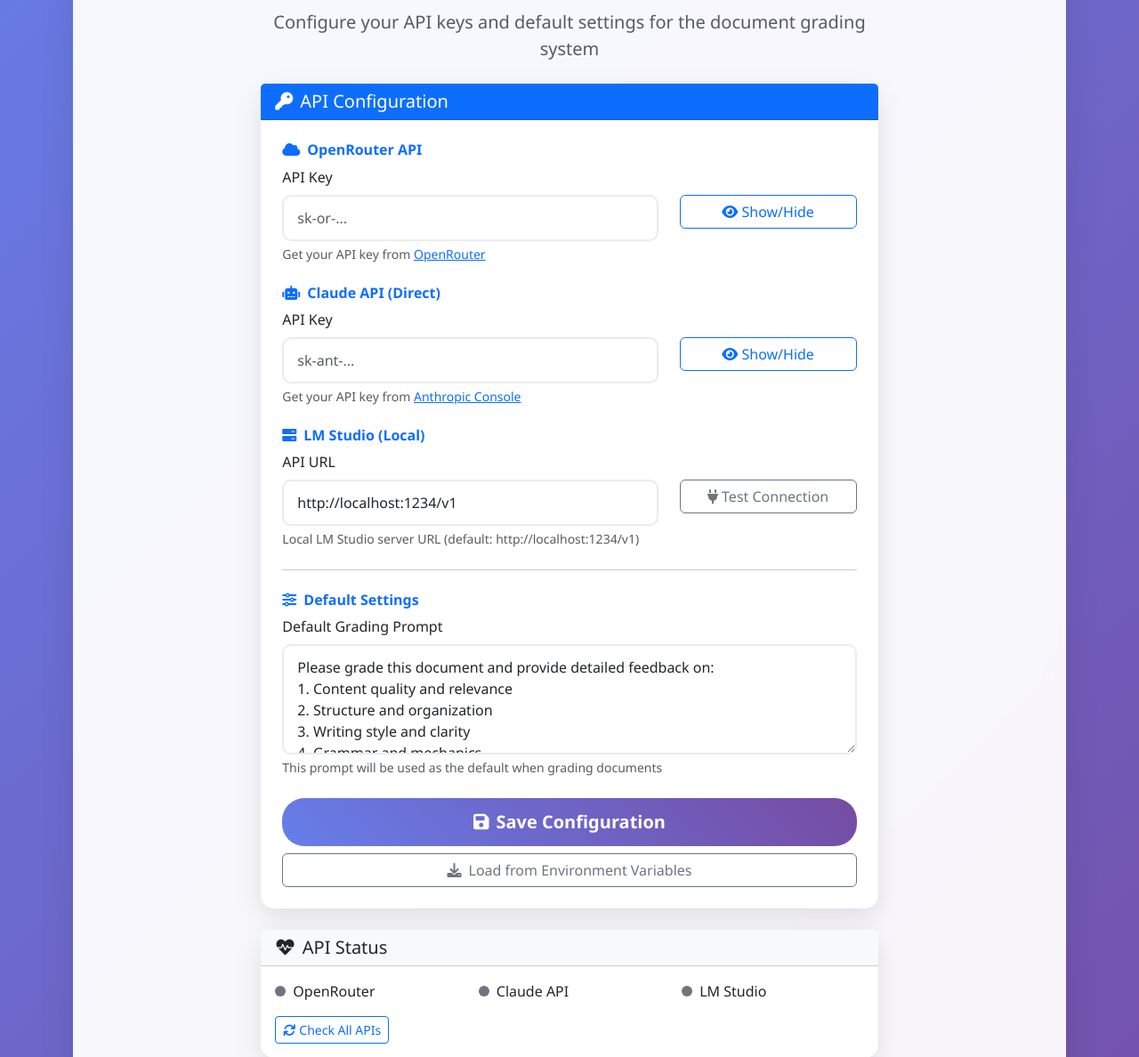
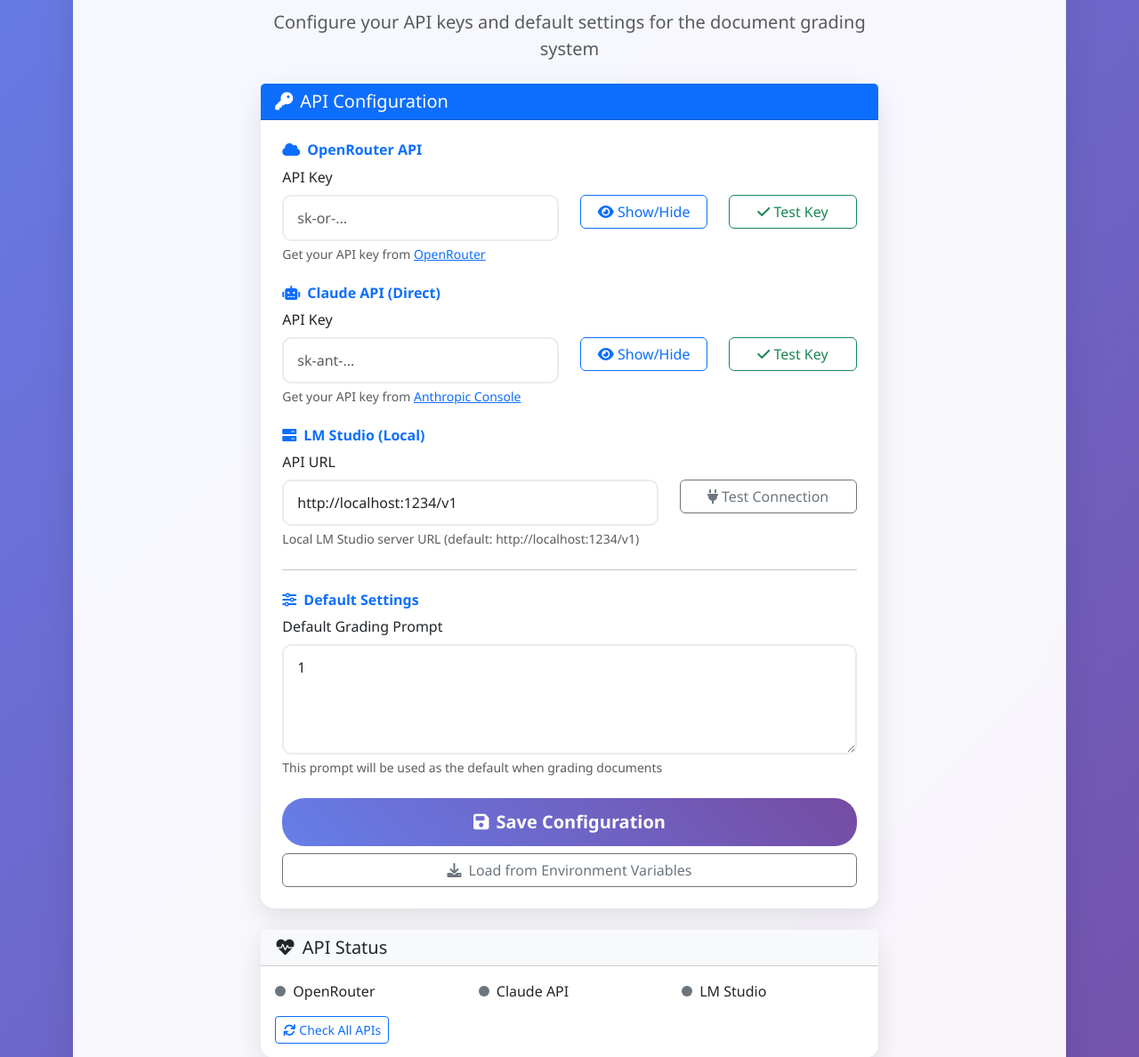
Before and after one commit to mission-deny-the-mission/grading-app, a Flask app: page /config in a window 1280 px wide. Shown: the part 260-1448 px from the top of the page at 89% size. Run offline with Flask 3, Linux system fonts and the light colour scheme; the visitor is signed in with stand-in values (Sample User, id 1).

Commit message:
Fix configuration page

```diff
--- a/app.py
+++ b/app.py
@@ -182,7 +182,8 @@
 @app.route('/')
 def index():
     """Main page with upload form and configuration."""
-    return render_template('index.html')
+    default_prompt = session.get('default_prompt', 'Please grade this document and provide detailed feedback on:\n1. Content quality and relevance\n2. Structure and organization\n3. Writing style and clarity\n4. Grammar and mechanics\n5. Overall assessment with specific suggestions for improvement\n\nPlease provide a comprehensive evaluation with specific examples from the text.')
+    return render_template('index.html', default_prompt=default_prompt)
 
 @app.route('/upload', methods=['POST'])
 def upload_file():
@@ -208,7 +209,7 @@
             return jsonify({'error': 'Unsupported file type. Please upload .docx or .pdf files.'}), 400
 
         # Get grading parameters
-        prompt = request.form.get('prompt', 'Please grade this document and provide detailed feedback.')
+        prompt = request.form.get('prompt', session.get('default_prompt', 'Please grade this document and provide detailed feedback.'))
         provider = request.form.get('provider', 'openrouter')
 
         # Grade the document
@@ -242,22 +243,179 @@
 @app.route('/config')
 def config():
     """Configuration page for API keys and settings."""
-    return render_template('config.html')
+    # Load current configuration from environment variables
+    config_data = {
+        'openrouter_api_key': os.getenv('OPENROUTER_API_KEY', ''),
+        'claude_api_key': os.getenv('CLAUDE_API_KEY', ''),
+        'lm_studio_url': os.getenv('LM_STUDIO_URL', 'http://localhost:1234/v1'),
+        'default_prompt': session.get('default_prompt', 'Please grade this document and provide detailed feedback on:\n1. Content quality and relevance\n2. Structure and organization\n3. Writing style and clarity\n4. Grammar and mechanics\n5. Overall assessment with specific suggestions for improvement\n\nPlease provide a comprehensive evaluation with specific examples from the text.')
+    }
+    return render_template('config.html', config=config_data)
 
 @app.route('/save_config', methods=['POST'])
 def save_config():
     """Save configuration settings."""
+    try:
+        config_data = {
+            'openrouter_api_key': request.form.get('openrouter_api_key', ''),
+            'claude_api_key': request.form.get('claude_api_key', ''),
+            'lm_studio_url': request.form.get('lm_studio_url', 'http://localhost:1234/v1'),
+            'default_prompt': request.form.get('default_prompt', 'Please grade this document and provide detailed feedback.')
+        }
+
+        # Save to session for immediate use
+        session['config'] = config_data
+        session['default_prompt'] = config_data['default_prompt']
+
+        # Save to .env file for persistence
+        env_file_path = '.env'
+        env_content = []
+
+        # Read existing .env file if it exists
+        if os.path.exists(env_file_path):
+            with open(env_file_path, 'r') as f:
+                existing_lines = f.readlines()
+                existing_vars = {}
+                for line in existing_lines:
+                    if '=' in line and not line.strip().startswith('#'):
+                        key, value = line.strip().split('=', 1)
+                        existing_vars[key] = value
+
+                # Update with new values
+                if config_data['openrouter_api_key']:
+                    existing_vars['OPENROUTER_API_KEY'] = config_data['openrouter_api_key']
+                if config_data['claude_api_key']:
+                    existing_vars['CLAUDE_API_KEY'] = config_data['claude_api_key']
+                if config_data['lm_studio_url']:
+                    existing_vars['LM_STUDIO_URL'] = config_data['lm_studio_url']
+
+                # Write back to file
+                with open(env_file_path, 'w') as f:
+                    for key, value in existing_vars.items():
+                        f.write(f"{key}={value}\n")
+        else:
+            # Create new .env file
+            with open(env_file_path, 'w') as f:
+                if config_data['openrouter_api_key']:
+                    f.write(f"OPENROUTER_API_KEY={config_data['openrouter_api_key']}\n")
+                if config_data['claude_api_key']:
+                    f.write(f"CLAUDE_API_KEY={config_data['claude_api_key']}\n")
+                if config_data['lm_studio_url']:
+                    f.write(f"LM_STUDIO_URL={config_data['lm_studio_url']}\n")
+
+        # Reload environment variables
+        load_dotenv(override=True)
+
+        # Update global variables
+        global OPENROUTER_API_KEY, CLAUDE_API_KEY, LM_STUDIO_URL, anthropic
+        OPENROUTER_API_KEY = os.getenv('OPENROUTER_API_KEY')
+        CLAUDE_API_KEY = os.getenv('CLAUDE_API_KEY')
+        LM_STUDIO_URL = os.getenv('LM_STUDIO_URL', 'http://localhost:1234/v1')
+
+        # Reinitialize API clients
+        if OPENROUTER_API_KEY:
+            openai.api_key = OPENROUTER_API_KEY
+            openai.api_base = "https://openrouter.ai/api/v1"
+
+        anthropic = None
+        if CLAUDE_API_KEY:
+            try:
+                anthropic = Anthropic(api_key=CLAUDE_API_KEY)
+            except Exception as e:
+                print(f"Warning: Failed to initialize Anthropic client: {e}")
+                anthropic = None
+
+        return jsonify({'success': True, 'message': 'Configuration saved successfully'})
+    except Exception as e:
+        return jsonify({'success': False, 'message': f'Failed to save configuration: {str(e)}'})
+
+@app.route('/load_config', methods=['GET'])
+def load_config():
+    """Load current configuration from environment variables."""
     config_data = {
-        'openrouter_api_key': request.form.get('openrouter_api_key', ''),
-        'claude_api_key': request.form.get('claude_api_key', ''),
-        'lm_studio_url': request.form.get('lm_studio_url', 'http://localhost:1234/v1'),
-        'default_prompt': request.form.get('default_prompt', 'Please grade this document and provide detailed feedback.')
+        'openrouter_api_key': os.getenv('OPENROUTER_API_KEY', ''),
+        'claude_api_key': os.getenv('CLAUDE_API_KEY', ''),
+        'lm_studio_url': os.getenv('LM_STUDIO_URL', 'http://localhost:1234/v1'),
+        'default_prompt': session.get('default_prompt', 'Please grade this document and provide detailed feedback on:\n1. Content quality and relevance\n2. Structure and organization\n3. Writing style and clarity\n4. Grammar and mechanics\n5. Overall assessment with specific suggestions for improvement\n\nPlease provide a comprehensive evaluation with specific examples from the text.')
     }
+    return jsonify(config_data)
 
-    # Save to session for now (in production, use a database)
-    session['config'] = config_data
+@app.route('/test_api_key', methods=['POST'])
+def test_api_key():
+    """Test API key validity."""
+    try:
+        data = request.get_json()
+        api_type = data.get('type')
+        api_key = data.get('key')
 
-    return jsonify({'success': True, 'message': 'Configuration saved successfully'})
+        if not api_key:
+            return jsonify({'success': False, 'error': 'No API key provided'})
+
+        if api_type == 'openrouter':
+            # Test OpenRouter API key
+            try:
+                openai.api_key = api_key
+                openai.api_base = "https://openrouter.ai/api/v1"
+
+                response = openai.ChatCompletion.create(
+                    model="anthropic/claude-3.5-sonnet",
+                    messages=[{"role": "user", "content": "Hello"}],
+                    max_tokens=10
+                )
+                return jsonify({'success': True, 'message': 'OpenRouter API key is valid'})
+            except Exception as e:
+                return jsonify({'success': False, 'error': f'Invalid OpenRouter API key: {str(e)}'})
+
+        elif api_type == 'claude':
+            # Test Claude API key
+            try:
+                test_anthropic = Anthropic(api_key=api_key)
+                response = test_anthropic.messages.create(
+                    model="claude-3-sonnet-20240229",
+                    max_tokens=10,
+                    messages=[{"role": "user", "content": "Hello"}]
+                )
+                return jsonify({'success': True, 'message': 'Claude API key is valid'})
+            except Exception as e:
+                return jsonify({'success': False, 'error': f'Invalid Claude API key: {str(e)}'})
+
+        else:
+            return jsonify({'success': False, 'error': 'Invalid API type'})
+
+    except Exception as e:
+        return jsonify({'success': False, 'error': str(e)})
+
+@app.route('/test_lm_studio', methods=['POST'])
+def test_lm_studio():
+    """Test LM Studio connection."""
+    try:
+        data = request.get_json()
+        url = data.get('url', 'http://localhost:1234/v1')
+
+        # Test with a simple completion request
+        response = requests.post(
+            f"{url}/chat/completions",
+            json={
+                "model": "local-model",
+                "messages": [
+                    {"role": "user", "content": "Hello"}
+                ],
+                "max_tokens": 10
+            },
+            headers={"Content-Type": "application/json"},
+            timeout=5
+        )
+
+        if response.status_code == 200:
+            return jsonify({'success': True, 'message': 'LM Studio connection successful'})
+        else:
+            return jsonify({'success': False, 'error': f'HTTP {response.status_code}: {response.text}'})
+    except requests.exceptions.ConnectionError:
+        return jsonify({'success': False, 'error': 'Connection failed. Make sure LM Studio is running.'})
+    except requests.exceptions.Timeout:
+        return jsonify({'success': False, 'error': 'Connection timeout. Check if LM Studio is running and accessible.'})
+    except Exception as e:
+        return jsonify({'success': False, 'error': str(e)})
 
 @app.route('/jobs')
 def jobs():
@@ -352,7 +510,8 @@
 @app.route('/bulk_upload')
 def bulk_upload():
     """Bulk upload interface."""
-    return render_template('bulk_upload.html')
+    default_prompt = session.get('default_prompt', 'Please grade this document and provide detailed feedback on:\n1. Content quality and relevance\n2. Structure and organization\n3. Writing style and clarity\n4. Grammar and mechanics\n5. Overall assessment with specific suggestions for improvement\n\nPlease provide a comprehensive evaluation with specific examples from the text.')
+    return render_template('bulk_upload.html', default_prompt=default_prompt)
 
 @app.route('/create_job', methods=['POST'])
 def create_job():
@@ -493,33 +652,6 @@
     batch = JobBatch.query.get_or_404(batch_id)
     return render_template('batch_detail.html', batch=batch)
 
-@app.route('/test_lm_studio', methods=['POST'])
-def test_lm_studio():
-    """Test LM Studio connection."""
-    try:
-        data = request.get_json()
-        url = data.get('url', 'http://localhost:1234/v1')
-
-        response = requests.post(
-            f"{url}/chat/completions",
-            json={
-                "model": "local-model",
-                "messages": [
-                    {"role": "user", "content": "Hello"}
-                ],
-                "max_tokens": 10
-            },
-            headers={"Content-Type": "application/json"},
-            timeout=5
-        )
-
-        if response.status_code == 200:
-            return jsonify({'success': True, 'message': 'Connection successful'})
-        else:
-            return jsonify({'success': False, 'error': f'HTTP {response.status_code}'})
-    except Exception as e:
-        return jsonify({'success': False, 'error': str(e)})
-
 @app.route('/api/jobs/<job_id>/process', methods=['POST'])
 def trigger_job_processing(job_id):
     """Manually trigger job processing."""
--- a/templates/config.html
+++ b/templates/config.html
@@ -29,19 +29,28 @@
                             <i class="fas fa-cloud me-2"></i>OpenRouter API
                         </h6>
                         <div class="row">
-                            <div class="col-md-8">
+                            <div class="col-md-6">
                                 <label for="openrouter_api_key" class="form-label">API Key</label>
                                 <input type="password" class="form-control" id="openrouter_api_key"
-                                       name="openrouter_api_key" placeholder="sk-or-...">
+                                       name="openrouter_api_key" placeholder="sk-or-..."
+                                       value="{{ config.openrouter_api_key if config else '' }}">
                                 <div class="form-text">
                                     Get your API key from <a href="https://openrouter.ai" target="_blank">OpenRouter</a>
                                 </div>
                             </div>
-                            <div class="col-md-4">
+                            <div class="col-md-3">
                                 <label class="form-label">&nbsp;</label>
                                 <div class="d-grid">
                                     <button type="button" class="btn btn-outline-primary" onclick="togglePassword('openrouter_api_key')">
                                         <i class="fas fa-eye"></i> Show/Hide
+                                    </button>
+                                </div>
+                            </div>
+                            <div class="col-md-3">
+                                <label class="form-label">&nbsp;</label>
+                                <div class="d-grid">
+                                    <button type="button" class="btn btn-outline-success" onclick="testAPIKey('openrouter')">
+                                        <i class="fas fa-check"></i> Test Key
                                     </button>
                                 </div>
                             </div>
@@ -54,19 +63,28 @@
                             <i class="fas fa-robot me-2"></i>Claude API (Direct)
                         </h6>
                         <div class="row">
-                            <div class="col-md-8">
+                            <div class="col-md-6">
                                 <label for="claude_api_key" class="form-label">API Key</label>
                                 <input type="password" class="form-control" id="claude_api_key"
-                                       name="claude_api_key" placeholder="sk-ant-...">
+                                       name="claude_api_key" placeholder="sk-ant-..."
+                                       value="{{ config.claude_api_key if config else '' }}">
                                 <div class="form-text">
                                     Get your API key from <a href="https://console.anthropic.com" target="_blank">Anthropic Console</a>
                                 </div>
                             </div>
-                            <div class="col-md-4">
+                            <div class="col-md-3">
                                 <label class="form-label">&nbsp;</label>
                                 <div class="d-grid">
                                     <button type="button" class="btn btn-outline-primary" onclick="togglePassword('claude_api_key')">
                                         <i class="fas fa-eye"></i> Show/Hide
+                                    </button>
+                                </div>
+                            </div>
+                            <div class="col-md-3">
+                                <label class="form-label">&nbsp;</label>
+                                <div class="d-grid">
+                                    <button type="button" class="btn btn-outline-success" onclick="testAPIKey('claude')">
+                                        <i class="fas fa-check"></i> Test Key
                                     </button>
                                 </div>
                             </div>
@@ -82,7 +100,7 @@
                             <div class="col-md-8">
                                 <label for="lm_studio_url" class="form-label">API URL</label>
                                 <input type="url" class="form-control" id="lm_studio_url"
-                                       name="lm_studio_url" value="http://localhost:1234/v1">
+                                       name="lm_studio_url" value="{{ config.lm_studio_url if config else 'http://localhost:1234/v1' }}">
                                 <div class="form-text">
                                     Local LM Studio server URL (default: http://localhost:1234/v1)
                                 </div>
@@ -108,14 +126,7 @@
                         <div class="mb-3">
                             <label for="default_prompt" class="form-label">Default Grading Prompt</label>
                             <textarea class="form-control" id="default_prompt" name="default_prompt" rows="4"
-                                      placeholder="Enter your default grading instructions...">Please grade this document and provide detailed feedback on:
-1. Content quality and relevance
-2. Structure and organization
-3. Writing style and clarity
-4. Grammar and mechanics
-5. Overall assessment with specific suggestions for improvement
-
-Please provide a comprehensive evaluation with specific examples from the text.</textarea>
+                                      placeholder="Enter your default grading instructions...">{{ config.default_prompt if config else 'Please grade this document and provide detailed feedback on:\n1. Content quality and relevance\n2. Structure and organization\n3. Writing style and clarity\n4. Grammar and mechanics\n5. Overall assessment with specific suggestions for improvement\n\nPlease provide a comprehensive evaluation with specific examples from the text.' }}</textarea>
                             <div class="form-text">
                                 This prompt will be used as the default when grading documents
                             </div>
@@ -315,21 +326,113 @@
     });
 }
 
+function loadFromEnv() {
+    // Load values from environment variables via API
+    fetch('/load_config')
+        .then(response => response.json())
+        .then(data => {
+            document.getElementById('openrouter_api_key').value = data.openrouter_api_key || '';
+            document.getElementById('claude_api_key').value = data.claude_api_key || '';
+            document.getElementById('lm_studio_url').value = data.lm_studio_url || 'http://localhost:1234/v1';
+            document.getElementById('default_prompt').value = data.default_prompt || '';
+            showStatus('Configuration loaded from environment variables', 'success');
+        })
+        .catch(error => {
+            showStatus('Failed to load configuration: ' + error.message, 'danger');
+        });
+}
+
 function checkAllAPIs() {
-    // This would be implemented with actual API tests
+    const statusIndicators = {
+        'openrouter-status': document.getElementById('openrouter-status'),
+        'claude-status': document.getElementById('claude-status'),
+        'lmstudio-status': document.getElementById('lmstudio-status')
+    };
+
+    // Reset all status indicators
+    Object.values(statusIndicators).forEach(indicator => {
+        indicator.className = 'status-indicator';
+    });
+
+    // Test OpenRouter
+    const openrouterKey = document.getElementById('openrouter_api_key').value;
+    if (openrouterKey) {
+        statusIndicators['openrouter-status'].classList.add('online');
+    } else {
+        statusIndicators['openrouter-status'].classList.add('offline');
+    }
+
+    // Test Claude API
+    const claudeKey = document.getElementById('claude_api_key').value;
+    if (claudeKey) {
+        statusIndicators['claude-status'].classList.add('online');
+    } else {
+        statusIndicators['claude-status'].classList.add('offline');
+    }
+
+    // Test LM Studio
+    testLMStudio();
+
     showStatus('API status check completed', 'info');
 }
 
-function loadFromEnv() {
-    // This would load values from environment variables
-    showStatus('Environment variables loaded (if available)', 'info');
+function testAPIKey(provider) {
+    const apiKeyField = document.getElementById(`${provider}_api_key`);
+    const statusIndicator = document.getElementById(`${provider}-status`);
+    const apiKey = apiKeyField.value;
+
+    statusIndicator.className = 'status-indicator';
+
+    if (!apiKey) {
+        statusIndicator.classList.add('offline');
+        showStatus(`${provider.charAt(0).toUpperCase() + provider.slice(1)} API key not set.`, 'warning');
+        return;
+    }
+
+    // Show loading state
+    statusIndicator.className = 'status-indicator';
+    showStatus(`Testing ${provider.charAt(0).toUpperCase() + provider.slice(1)} API key...`, 'info');
+
+    fetch('/test_api_key', {
+        method: 'POST',
+        headers: {
+            'Content-Type': 'application/json',
+        },
+        body: JSON.stringify({
+            type: provider,
+            key: apiKey
+        })
+    })
+    .then(response => response.json())
+    .then(data => {
+        if (data.success) {
+            statusIndicator.classList.add('online');
+            showStatus(data.message, 'success');
+        } else {
+            statusIndicator.classList.add('offline');
+            showStatus(data.error, 'danger');
+        }
+    })
+    .catch(error => {
+        statusIndicator.classList.add('offline');
+        showStatus(`${provider.charAt(0).toUpperCase() + provider.slice(1)} API key test failed: ${error.message}`, 'danger');
+    });
 }
 
 $(document).ready(function() {
+    // Load current configuration on page load
+    loadFromEnv();
+
     $('#configForm').on('submit', function(e) {
         e.preventDefault();
 
         const formData = new FormData(this);
+
+        // Show loading state
+        const submitBtn = $(this).find('button[type="submit"]');
+        const originalText = submitBtn.html();
+        submitBtn.html('<i class="fas fa-spinner fa-spin me-2"></i>Saving...');
+        submitBtn.prop('disabled', true);
 
         $.ajax({
             url: '/save_config',
@@ -344,8 +447,17 @@
                     showStatus('Failed to save configuration: ' + response.message, 'danger');
                 }
             },
-            error: function() {
-                showStatus('An error occurred while saving configuration', 'danger');
+            error: function(xhr) {
+                let errorMessage = 'An error occurred while saving configuration';
+                if (xhr.responseJSON && xhr.responseJSON.message) {
+                    errorMessage = xhr.responseJSON.message;
+                }
+                showStatus(errorMessage, 'danger');
+            },
+            complete: function() {
+                // Restore button state
+                submitBtn.html(originalText);
+                submitBtn.prop('disabled', false);
             }
         });
     });
```
Also changed, not shown: templates/bulk_upload.html (+1 -8 lines), templates/index.html (+1 -8 lines), 1 other file.
